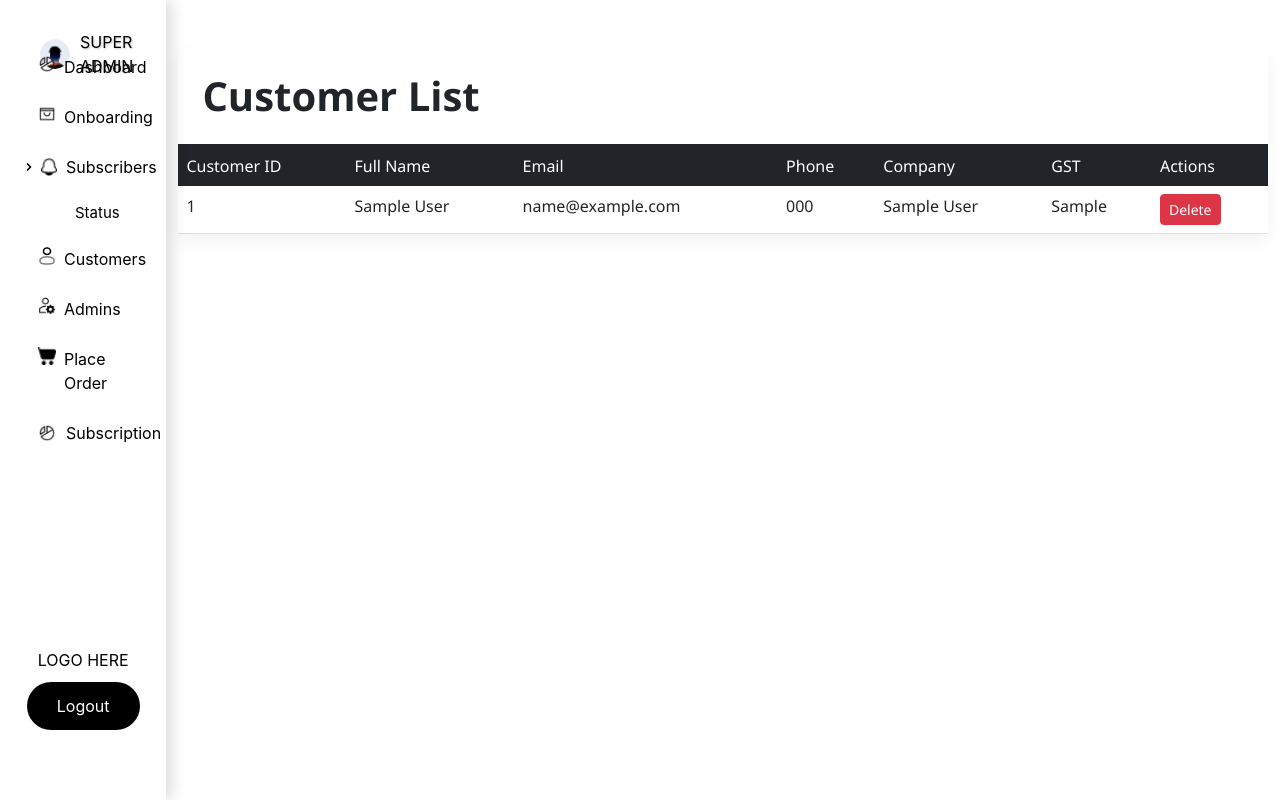
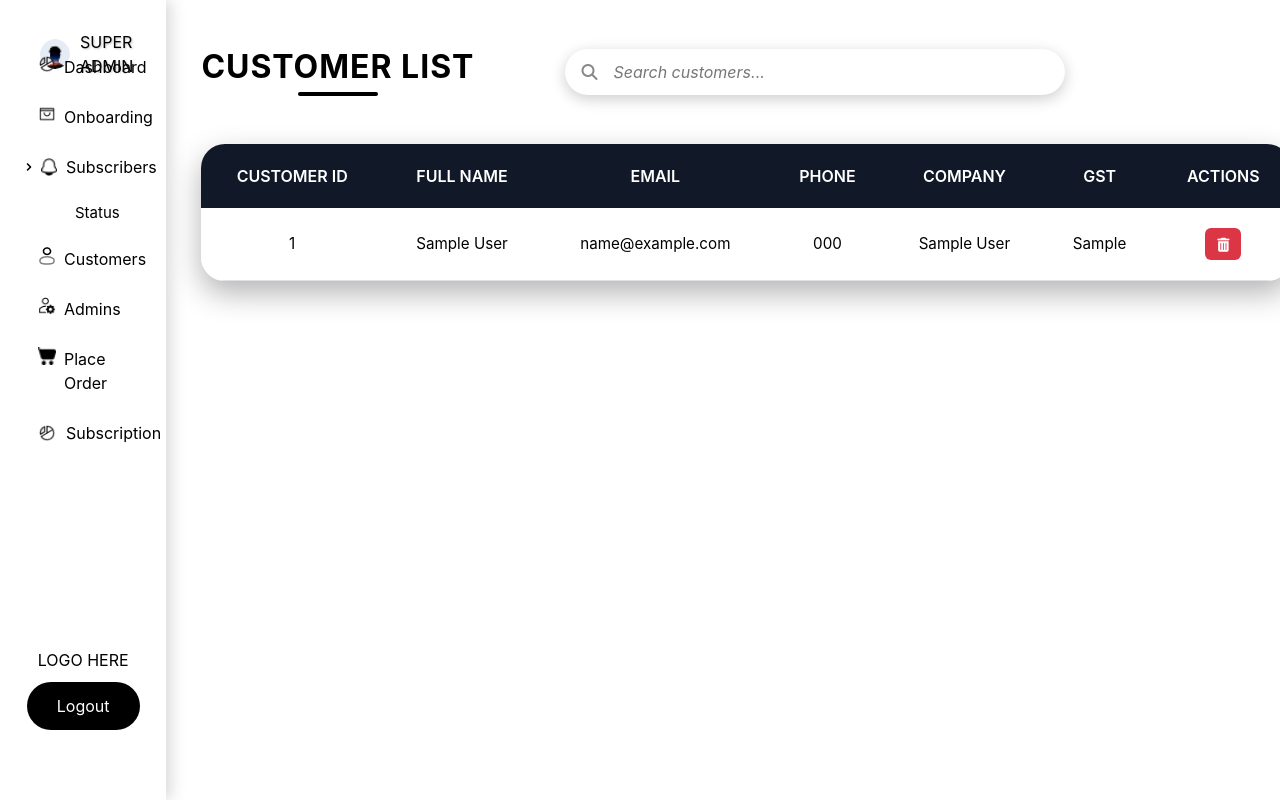
Before and after one commit to Rishvanth28/Paddy, a Django app: template paddy_proj/paddy_app/templates/customers_list.html in a window 1280 px wide. Run offline with Django 5.2, Linux system fonts and the light colour scheme; the template is opened without the code that fills it: values that come from a table or form of the project are taken from there, others are empty; tables that the repository leaves empty hold one stand-in row (values such as "Sample post"); some libraries are stand-ins or nearby versions.

Commit message:
done UI for superadmin\customers_list

```diff
--- /dev/null
+++ b/paddy_proj/paddy_app/static/css/customers_list.css
@@ -0,0 +1,246 @@
+body {
+    background: linear-gradient(to right, #0f0f0f, #1f1f1f);
+    font-family: 'Inter', sans-serif;
+    color: #f1f1f1;
+
+}
+
+.container {
+    width: 100%;
+    max-width: 1600px;
+    margin-left: 1.8vw;
+    margin-right: 1vw;
+}
+
+.header-bar {
+    display: flex;
+    align-items: center;
+    justify-content: space-between;
+    flex-wrap: wrap;
+    gap: 1rem;
+}
+
+.search-wrapper {
+    flex-grow: 1;
+    display: flex;
+    justify-content: center;
+    margin-left: -13vw;
+    position: relative;
+    z-index: 1;
+}
+
+.search-wrapper input[type="search"] {
+    background-color: #ffffff;
+    color: #000000;
+    border: none;
+    padding: 0.7rem 1rem 0.7rem 2.5rem;
+    font-size: 1rem;
+    border-radius: 50px;
+    width: 100%;
+    max-width: 500px;
+    box-shadow: 0 4px 15px rgba(0, 0, 0, 0.2);
+    transition: all 0.3s ease;
+}
+
+.search-wrapper input[type="search"]::placeholder {
+    color: #777;
+    font-style: italic;
+}
+
+.search-wrapper input[type="search"]:focus {
+    outline: none;
+    box-shadow: 0 0 10px rgba(0, 0, 0, 0.4);
+}
+
+.card {
+    border: none;
+    border-radius: 1.5rem;
+    backdrop-filter: blur(10px);
+    background: rgba(255, 255, 255, 0.05);
+    box-shadow: 0 12px 30px rgba(0, 0, 0, 0.3);
+    overflow: hidden;
+}
+
+.card-header {
+    padding: 2rem;
+    border-bottom: none;
+    background: linear-gradient(to right, #2c2c2c, #3f3f3f);
+    color: white;
+}
+
+.page-title {
+    font-size: 2rem;
+    font-weight: 700;
+    margin: 0;
+    letter-spacing: 1px;
+    color: #000000;
+    position: relative;
+    text-transform: uppercase;
+    padding-bottom: 0.6rem;
+    text-align: left;
+    /* <-- Ensure left alignment */
+}
+
+
+.page-title::after {
+    content: '';
+    position: absolute;
+    bottom: 0;
+    left: 50%;
+    transform: translateX(-50%);
+    width: 80px;
+    /* initial width */
+    height: 4px;
+    background-color: #000000;
+    border-radius: 2px;
+    transition: width 0.3s ease-in-out, transform 0.3s ease-in-out;
+    /* added transition for both properties */
+}
+
+.page-title:hover::after {
+    width: 110%;
+    /* makes the underline grow */
+    transform: translateX(-50%);
+    /* keep it centered */
+}
+
+
+.table-responsive {
+    overflow-x: auto;
+    scrollbar-width: thin;
+}
+
+.table {
+    margin: 0;
+}
+
+.table th {
+    background-color: #111827;
+    color: #ffffff;
+    font-weight: 600;
+    text-align: center;
+    vertical-align: middle;
+    border: none;
+    text-transform: uppercase;
+    padding: 20px;
+}
+
+.table td {
+    vertical-align: middle;
+    text-align: center;
+    font-size: 0.95rem;
+    background-color: #ffffff;
+    color: #000000;
+    padding: 20px;
+}
+
+.table-hover tbody tr:hover {
+    background-color: #2c2c2c;
+    transition: background-color 0.3s ease-in-out;
+}
+
+.no-customers {
+    padding: 3rem;
+    text-align: center;
+    color: #a0aec0;
+}
+
+.no-customers svg {
+    color: #4b5563;
+    margin-bottom: 1rem;
+}
+
+.no-results-found {
+    animation: fadeIn 0.3s ease-in-out;
+}
+
+.btn-danger {
+    background-color: #dc3545;
+    border: none;
+    transition: all 0.2s ease-in-out;
+    font-weight: 500;
+    padding: 0.35rem 0.75rem;
+    border-radius: 0.375rem;
+}
+
+.btn-danger:hover {
+    background-color: #bb2d3b;
+    transform: scale(1.03);
+    box-shadow: 0 4px 12px rgba(220, 53, 69, 0.2);
+}
+
+.btn-danger:active {
+    background-color: #a72834;
+    transform: scale(0.97);
+    box-shadow: none;
+}
+
+
+@keyframes fadeIn {
+    from {
+        opacity: 0;
+        transform: translateY(10px);
+    }
+
+    to {
+        opacity: 1;
+        transform: translateY(0);
+    }
+}
+
+
+.table-responsive::-webkit-scrollbar {
+    height: 8px;
+}
+
+.table-responsive::-webkit-scrollbar-thumb {
+    background: #6b7280;
+    border-radius: 10px;
+}
+
+.table-responsive::-webkit-scrollbar-track {
+    background: transparent;
+}
+
+@media (max-width: 768px) {
+    .search-container {
+        width: 100%;
+        margin-top: 1rem;
+        text-align: center;
+    }
+
+    .page-title {
+        font-size: 1.5rem;
+        text-align: center;
+        width: 100%;
+    }
+
+    .d-flex.flex-wrap.mb-4 {
+        flex-direction: column;
+        gap: 1rem;
+    }
+}
+
+@media (max-width: 768px) {
+    .customer-heading {
+        font-size: 1.5rem;
+        text-align: center;
+    }
+}
+
+
+@media (max-width: 768px) {
+    .page-title {
+        font-size: 1.5rem;
+    }
+
+    .card-header {
+        padding: 1.5rem;
+    }
+
+    .search-container {
+        position: static;
+        margin-bottom: 1rem;
+        text-align: center;
+    }
+}
--- /dev/null
+++ b/paddy_proj/paddy_app/static/js/customers_list.js
@@ -0,0 +1,41 @@
+document.addEventListener("DOMContentLoaded", function () {
+    const searchInput = document.querySelector('input[name="q"]');
+    const rows = document.querySelectorAll("tbody tr");
+    const noCustomersDiv = document.querySelector(".no-customers");
+    const noResultsFoundDiv = document.querySelector(".no-results-found");
+
+    searchInput.addEventListener("input", function () {
+        const query = this.value.toLowerCase().trim();
+        let anyVisible = false;
+
+        rows.forEach(row => {
+            const cells = row.querySelectorAll("td");
+
+            const customerID = cells[0].textContent.toLowerCase();
+            const fullName = cells[1].textContent.toLowerCase();
+            const email = cells[2].textContent.toLowerCase();
+            const phoneNumber = cells[3].textContent.toLowerCase();
+            const company = cells[4].textContent.toLowerCase();
+            const gst = cells[5].textContent.toLowerCase();
+
+            const matches =
+                customerID.includes(query) ||
+                fullName.includes(query) ||
+                email.includes(query) ||
+                phoneNumber.includes(query) ||
+                company.includes(query) ||
+                gst.includes(query);
+
+            row.style.display = matches ? "" : "none";
+            if (matches) anyVisible = true;
+        });
+
+        if (noCustomersDiv) {
+            noCustomersDiv.style.display = "none"; // always hide the default one during search
+        }
+
+        if (noResultsFoundDiv) {
+            noResultsFoundDiv.classList.toggle("d-none", anyVisible);
+        }
+    });
+});
--- a/paddy_proj/paddy_app/templates/customers_list.html
+++ b/paddy_proj/paddy_app/templates/customers_list.html
@@ -1,54 +1,34 @@
 {% extends 'superadmin_base.html' %}
 {% load static %}
 {% block content %}
+
 <head>
     <meta charset="UTF-8">
     <meta name="viewport" content="width=device-width, initial-scale=1.0">
     <title>Customers Under You</title>
     <link rel="stylesheet" href="https://cdnjs.cloudflare.com/ajax/libs/bootstrap/5.3.0/css/bootstrap.min.css">
-    <style>
-        body {
-            background-color: #f8f9fa;
-            font-family: 'Segoe UI', Tahoma, Geneva, Verdana, sans-serif;
-        }
-        .card {
-            border: none;
-            box-shadow: 0 0.5rem 1rem rgba(0, 0, 0, 0.05);
-        }
-        .card-header {
-            background-color: #fff;
-            border-bottom: 2px solid #212529;
-            padding: 1.5rem;
-        }
-        .table-responsive {
-            overflow-x: auto;
-        }
-        .table {
-            margin-bottom: 0;
-        }
-        .table th {
-            background-color: #212529;
-            color: #fff;
-            font-weight: 500;
-            border: none;
-        }
-        .no-customers {
-            padding: 3rem;
-            text-align: center;
-            color: #6c757d;
-        }
-        .page-title {
-            font-weight: 600;
-            color: #212529;
-        }
-    </style>
+    <link rel="stylesheet" href="https://cdnjs.cloudflare.com/ajax/libs/font-awesome/6.5.0/css/all.min.css">
+    <link rel="stylesheet" href="{% static 'css/customers_list.css' %}">
 </head>
+
 <body>
-    <div class="container py-5">
+    <div class="container py-5 position-relative">
+        <!-- Header Row with Title and Search -->
+        <div class="header-bar d-flex align-items-center justify-content-between flex-wrap mb-5">
+            <h1 class="page-title mb-0 me-3">Customer List</h1>
+
+            <div class="search-wrapper flex-grow-1 d-flex justify-content-center mt-2 mt-md-0">
+                <form class="w-100 position-relative" style="max-width: 500px;" role="search" method="GET" action="">
+                    <i class="fas fa-search position-absolute"
+                        style="top: 50%; left: 16px; transform: translateY(-50%); color: #888;"></i>
+                    <input type="search" name="q" class="form-control ps-5" placeholder="Search customers..."
+                        aria-label="Search">
+                </form>
+            </div>
+
+        </div>
         <div class="card">
-            <div class="card-header">
-                <h1 class="page-title mb-0">Customer List</h1>
-            </div>
+
             <div class="card-body p-0">
                 {% if customers %}
                 <div class="table-responsive">
@@ -74,20 +54,30 @@
                                 <td>{{ customer.company_name }}</td>
                                 <td>{{ customer.GST }}</td>
                                 <td>
-                                        <form method="POST" action="{% url 'delete_customer' customer.customer_id %}" onsubmit="return confirm('Are you sure you want to delete this customer?');">
+                                    <form method="POST" action="{% url 'delete_customer' customer.customer_id %}"
+                                        onsubmit="return confirm('Are you sure you want to delete this customer?');">
                                         {% csrf_token %}
-                                            <button type="submit" class="btn btn-sm btn-danger">Delete</button>
+                                        <button type="submit" class="btn btn-sm btn-danger" title="Delete">
+                                            <i class="fas fa-trash-alt"></i>
+                                        </button>
                                     </form>
                                 </td>
                             </tr>
                             {% endfor %}
                         </tbody>
                     </table>
+                    <!-- This div is hidden by default -->
+                    <div class="no-results-found d-none text-center py-4 fs-5 text-muted">
+                        <i class="fas fa-user-slash fa-2x mb-3 text-secondary"></i>
+                        <p>No customers match your search.</p>
+                    </div>
                 </div>
                 {% else %}
                 <div class="no-customers">
-                        <svg xmlns="http://www.w3.org/2000/svg" width="48" height="48" fill="currentColor" class="bi bi-people mb-3" viewBox="0 0 16 16">
-                            <path d="M15 14s1 0 1-1-1-4-5-4-5 3-5 4 1 1 1 1h8Zm-7.978-1A.261.261 0 0 1 7 12.996c.001-.264.167-1.03.76-1.72C8.312 10.629 9.282 10 11 10c1.717 0 2.687.63 3.24 1.276.593.69.758 1.457.76 1.72l-.008.002a.274.274 0 0 1-.014.002H7.022ZM11 7a2 2 0 1 0 0-4 2 2 0 0 0 0 4Zm3-2a3 3 0 1 1-6 0 3 3 0 0 1 6 0ZM6.936 9.28a5.88 5.88 0 0 0-1.23-.247A7.35 7.35 0 0 0 5 9c-4 0-5 3-5 4 0 .667.333 1 1 1h4.216A2.238 2.238 0 0 1 5 13c0-1.01.377-2.042 1.09-2.904.243-.294.526-.569.846-.816ZM4.92 10A5.493 5.493 0 0 0 4 13H1c0-.26.164-1.03.76-1.724.545-.636 1.492-1.256 3.16-1.275ZM1.5 5.5a3 3 0 1 1 6 0 3 3 0 0 1-6 0Zm3-2a2 2 0 1 0 0 4 2 2 0 0 0 0-4Z"/>
+                    <svg xmlns="http://www.w3.org/2000/svg" width="48" height="48" fill="currentColor"
+                        class="bi bi-people mb-3" viewBox="0 0 16 16">
+                        <path
+                            d="M15 14s1 0 1-1-1-4-5-4-5 3-5 4 1 1 1 1h8Zm-7.978-1A.261.261 0 0 1 7 12.996c.001-.264.167-1.03.76-1.72C8.312 10.629 9.282 10 11 10c1.717 0 2.687.63 3.24 1.276.593.69.758 1.457.76 1.72l-.008.002a.274.274 0 0 1-.014.002H7.022ZM11 7a2 2 0 1 0 0-4 2 2 0 0 0 0 4Zm3-2a3 3 0 1 1-6 0 3 3 0 0 1 6 0ZM6.936 9.28a5.88 5.88 0 0 0-1.23-.247A7.35 7.35 0 0 0 5 9c-4 0-5 3-5 4 0 .667.333 1 1 1h4.216A2.238 2.238 0 0 1 5 13c0-1.01.377-2.042 1.09-2.904.243-.294.526-.569.846-.816ZM4.92 10A5.493 5.493 0 0 0 4 13H1c0-.26.164-1.03.76-1.724.545-.636 1.492-1.256 3.16-1.275ZM1.5 5.5a3 3 0 1 1 6 0 3 3 0 0 1-6 0Zm3-2a2 2 0 1 0 0 4 2 2 0 0 0 0-4Z" />
                     </svg>
                     <p class="fs-5 mb-0">No customers found for this admin.</p>
                 </div>
@@ -97,5 +87,6 @@
     </div>
 
     <script src="https://cdnjs.cloudflare.com/ajax/libs/bootstrap/5.3.0/js/bootstrap.bundle.min.js"></script>
+    <script src="{% static 'js/customers_list.js' %}" defer></script>
 </body>
 {% endblock %}
```
Lines whose indentation alone changed are shown as unchanged.
